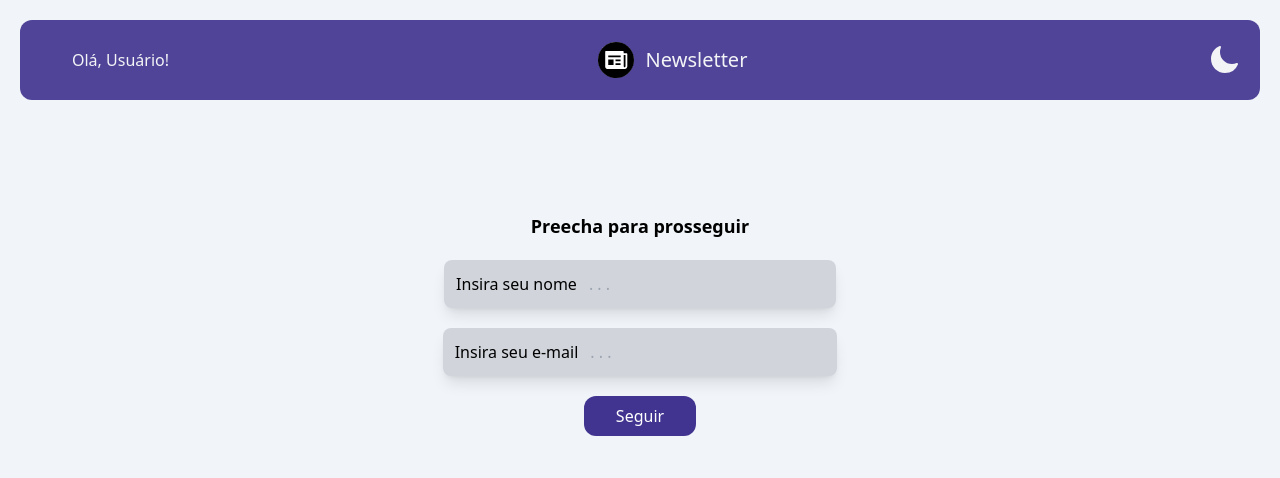
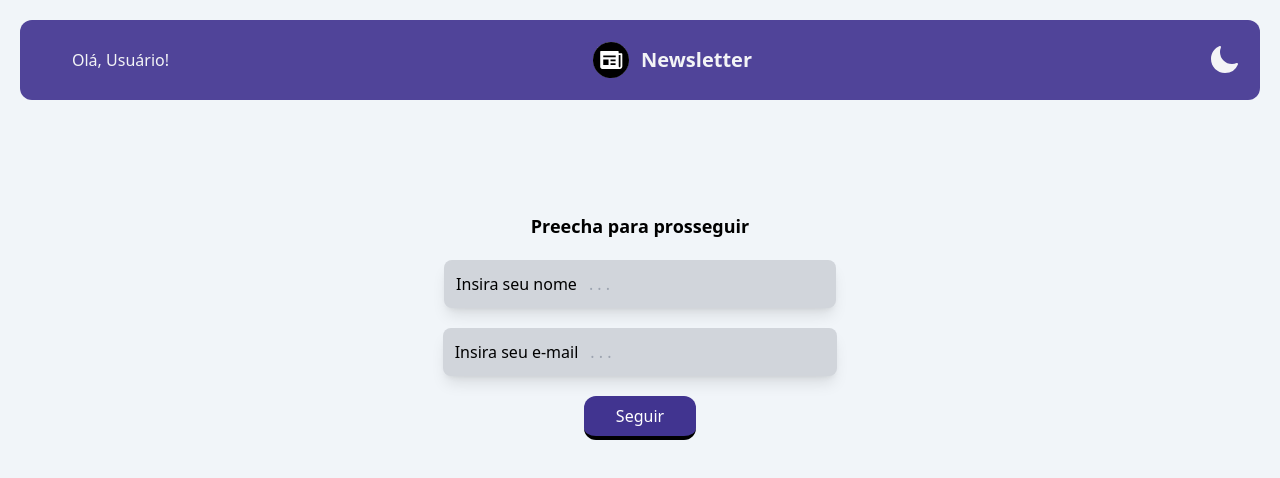
Before and after one commit to luhoro/newsletter, a React (Vite) app: page / in a window 1280 px wide. Shown: the top 478 px of the page. Built offline with nearby package versions, Linux system fonts and the light colour scheme.

Commit message:
Refactor: Base and components classes

```diff
--- a/src/App.jsx
+++ b/src/App.jsx
@@ -1,8 +1,8 @@
 import { useState } from "react"
 
-import ArticleList from "./components/ArticleList/ArticleList"
-import Header from "./components/Header/Header"
-import Form from "./components/Form/Form"
+import ArticleList from "./components/ArticleList"
+import Header from "./components/Header"
+import Form from "./components/Form"
 
 const App = () => {
 
--- a/src/components/Article/Article.jsx
+++ b/src/components/Article/index.jsx
@@ -8,7 +8,7 @@ const Article = ({ title, text, tags, image, alt }) => {
       <div className='flex flex-wrap gap-2 mb-3'>
         {
           tags.map(tag =>
-            <span className='uppercase text-sm px-2 py-1 bg-purple-300 rounded-md font-bold text-white dark:text-gray-200 transition-all hover:bg-purple-400 hover:scale-105' key={tag}>{tag}</span>
+            <span className='uppercase text-sm px-2 py-1 bg-purple-300 rounded-md font-bold text-white dark:text-gray-200 transition-all duration-300 hover:bg-purple-400 hover:bg-gradient-to-l dark:hover:from-slate-600 hover:from-slate-400 cursor-default' key={tag}>{tag}</span>
           )
         }
       </div>
--- a/src/components/ArticleList/ArticleList.jsx
+++ b/src/components/ArticleList/index.jsx
@@ -1,5 +1,5 @@
 import data from '../../../article.json'
-import Article from '../Article/Article'
+import Article from '../Article'
 
 const ArticleList = () => {
   return (
--- a/src/components/Form/Form.jsx
+++ b/src/components/Form/index.jsx
@@ -19,7 +19,7 @@ const Form = ({ onSubmit }) => {
       <Input required type="text" placeholder=". . ." name="nome"/>
       <Input required type="email" placeholder=". . ." name="e-mail"/>
 
-      <button type='submit' className='bg-purple-700 rounded-xl px-8 py-2 text-white hover:animate-pulse '>
+      <button type='submit' className='main-button'>
         Seguir
       </button>
     </form>
--- a/src/components/Header/Header.jsx
+++ b/src/components/Header/index.jsx
@@ -1,4 +1,4 @@
-import ToggleTheme from '../ToggleTheme/ToggleTheme'
+import ToggleTheme from '../ToggleTheme'
 import logo from '/logo.svg'
 
 const Header = ({ user }) => {
@@ -10,7 +10,7 @@ const Header = ({ user }) => {
 
       <div className='flex items-center gap-3 transition-all sm:hover:scale-110 cursor-default'>
         <img src={logo} alt="Logo Newsletter" className='h-9' />
-        <h1 className='text-gray-100 text-xl'> Newsletter </h1>
+        <h1> Newsletter </h1>
       </div>
 
       <ToggleTheme />
--- a/src/components/Input/index.jsx
+++ b/src/components/Input/index.jsx
@@ -1,9 +1,9 @@
 const Input = (props) => {
   return (
-    <label className='bg-gray-300 px-1 sm:px-3 rounded-lg shadow-lg dark:bg-dark-200 dark:text-gray-200'>
+    <label className='main-label'>
       Insira seu {props.name}
 
-      <input className='px-1 py-1 my-2 ml-2 bg-transparent invalid:focus:outline-1 invalid:focus:outline-red-400' {...props}/>
+      <input className='main-input' {...props}/>
     </label>
   )
 }
--- a/src/index.css
+++ b/src/index.css
@@ -1,3 +1,21 @@
 @tailwind base;
 @tailwind components;
 @tailwind utilities;
+
+@layer base {
+  h1 { @apply text-gray-100 text-xl font-bold }
+}
+
+@layer components {
+  .main-label {
+    @apply bg-gray-300 px-1 sm:px-3 rounded-lg shadow-lg dark:bg-dark-200 dark:text-gray-200
+  }
+
+  .main-input {
+    @apply px-1 py-1 my-2 ml-2 bg-transparent invalid:focus:outline-1 invalid:focus:outline-red-400 caret-purple-200 dark:caret-purple-100
+  }
+
+  .main-button {
+    @apply bg-purple-700 rounded-xl px-8 py-2 border-b-4 delay-100 border-black dark:border-gray-600 text-white transition-all hover:border-0 hover:translate-y-1
+  }
+}
```
Also changed, not shown: src/components/ToggleTheme/index.jsx (renamed from src/components/ToggleTheme/ToggleTheme.jsx).
